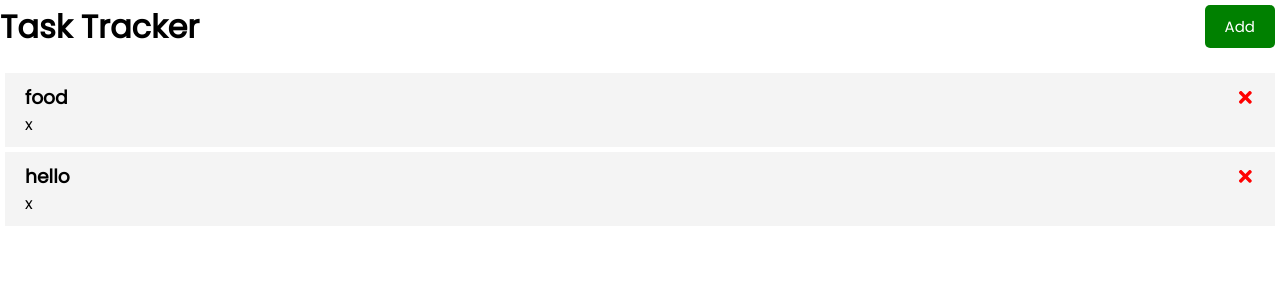
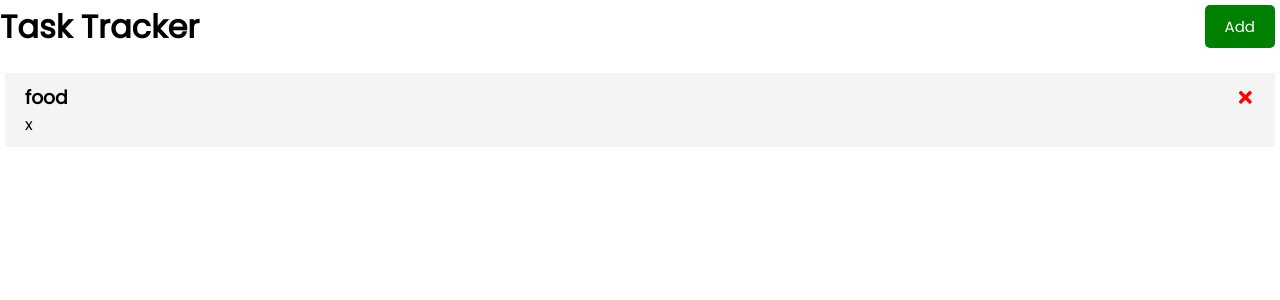
Before and after one commit to nadvolod/react-js-crash-course, a React (Create React App) app in the folder react-task-tracker/: page / in a window 1280 px wide. Shown: the top 300 px of the page. Built offline with nearby package versions, Linux system fonts and the light colour scheme; data requests are answered from the project's data file.

Commit message:
Add Delete task endpoint

```diff
--- a/react-task-tracker/db.json
+++ b/react-task-tracker/db.json
@@ -5,12 +5,6 @@
       "text": "food",
       "day": "x",
       "reminder": false
-    },
-    {
-      "id": 2,
-      "text": "hello",
-      "day": "x",
-      "reminder": false
     }
   ]
 }
--- a/react-task-tracker/src/App.js
+++ b/react-task-tracker/src/App.js
@@ -38,7 +38,11 @@
 
   // Delete a task
   // 'nfn' to create a const function with param
-  const deleteTask = (id) => {
+  const deleteTask = async (id) => {
+    await fetch(`http://localhost:5000/tasks/${id}`, {
+      method: 'DELETE'
+    })
+
     // When we call deleteTask(), React will show the tasks that are not filtered out by id
     setTasks(tasks.filter((task) => task.id !== id))
   }
```
